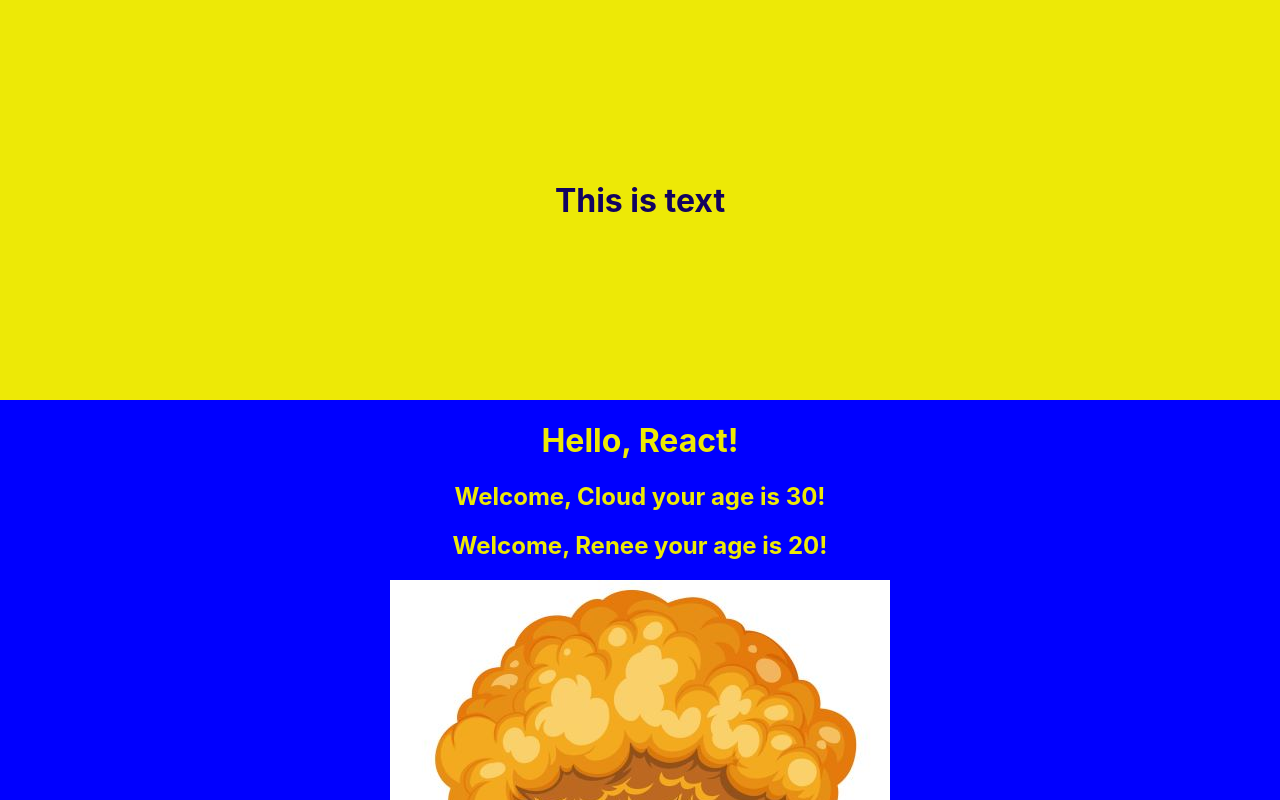
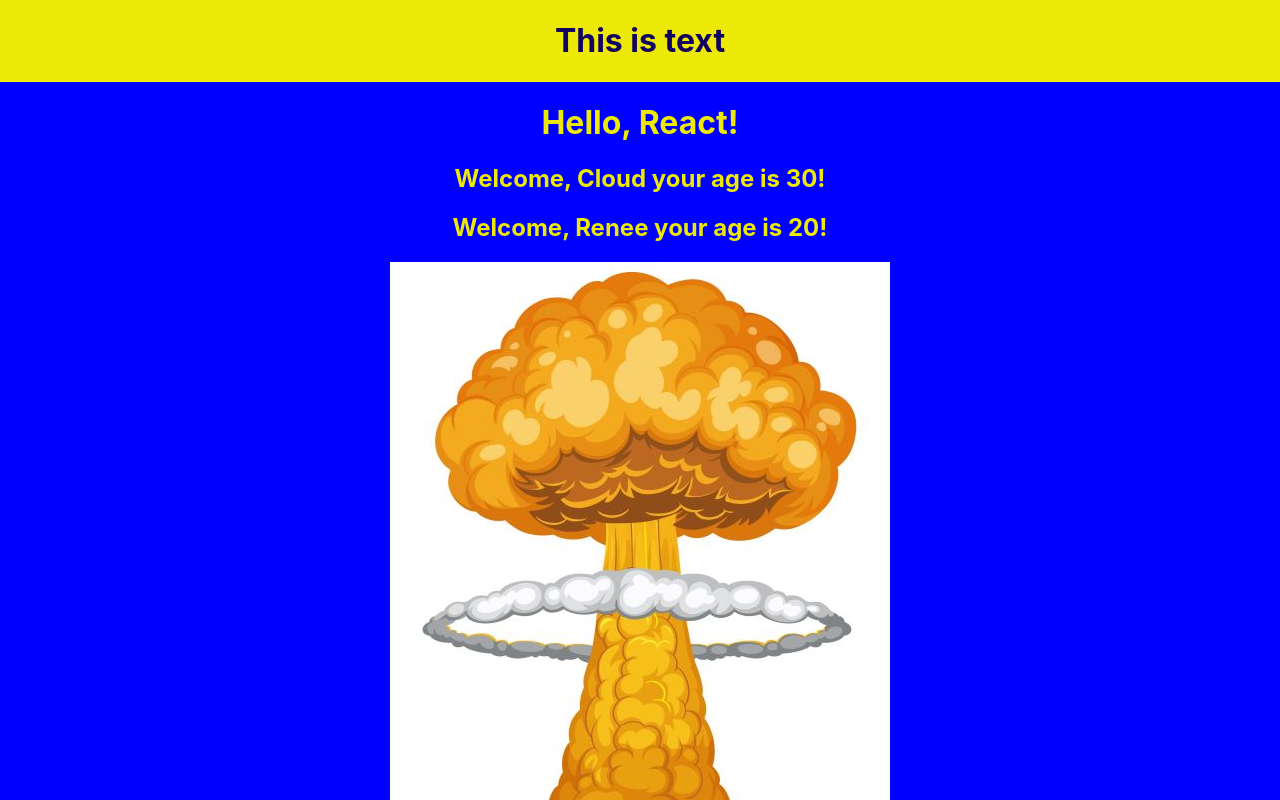
Before and after one commit to cloudedviper/my-react-app, a React (Create React App) app: page / in a window 1280 px wide. Shown: the top 800 px of the page. Built offline with nearby package versions, Linux system fonts and the light colour scheme.

Commit message:
fixed image

```diff
--- a/src/App.css
+++ b/src/App.css
@@ -7,7 +7,7 @@
 
 .App-header {
   background-color: #ede906;
-  min-height: 50vh;
+  min-height: auto;
   display: flex;
   flex-direction: column;
   align-items: center;
--- a/src/App.js
+++ b/src/App.js
@@ -2,7 +2,6 @@ import React from 'react';
 import './App.css';
 import Welcome from './Welcome';
 import Header from './Header'; // Import the Header component
-import logo from './Assets/Images/logo.jpg';
 
 function App() {
   return (
@@ -11,7 +10,7 @@ function App() {
         <h1>Hello, React!</h1>
         <Welcome name="Cloud" age="30"/>
         <Welcome name="Renee" age="20"/>
-        <img src={logo} alt="Logo" />
+        <img src={`${process.env.PUBLIC_URL}/logo.jpg`} alt="logo" />
     </div>
   );
 }
```
Also changed, not shown: public/logo.jpg (renamed from src/Assets/Images/logo.jpg).
